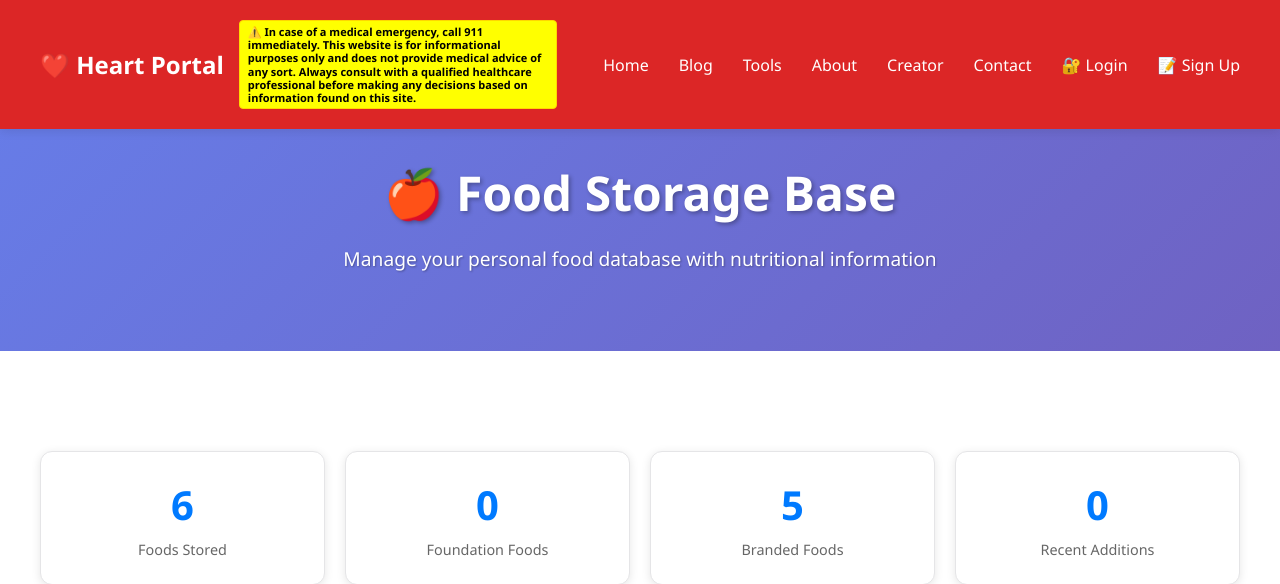
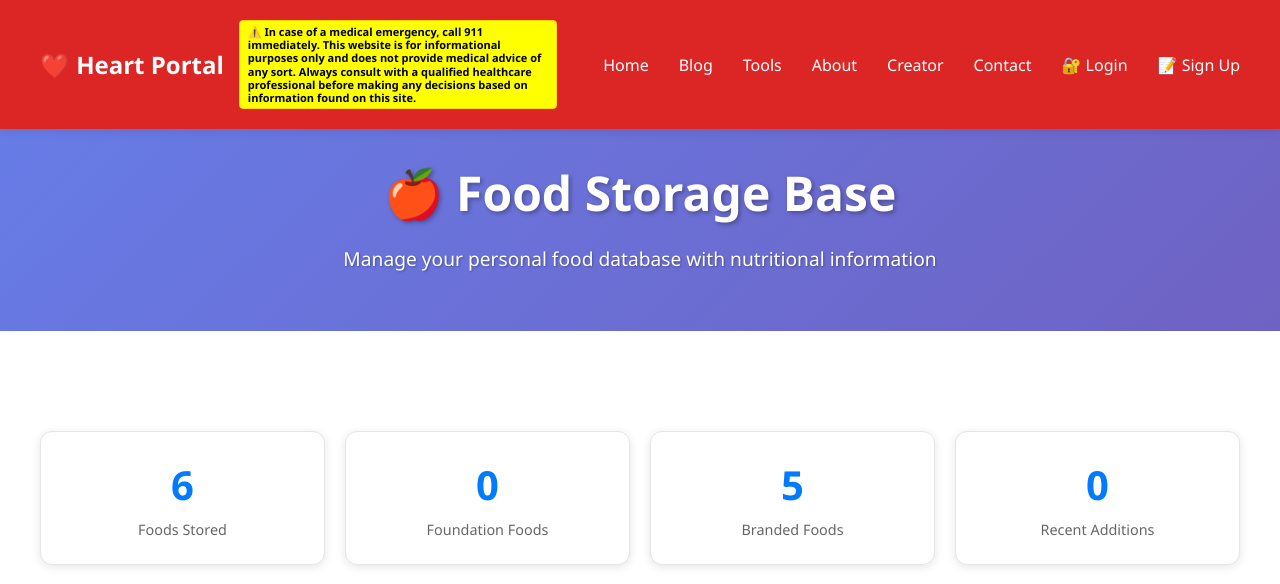
Before and after one commit to rwreynolds/Heart-Portal-Main, a Flask app: template Food-Base/templates/index.html in a window 1280 px wide. Shown: the top 584 px of the page. Run offline with Flask 3, Linux system fonts and the light colour scheme; the template is opened without the code that fills it, so the values that code supplies are empty; data comes from the database, SQL or seed files in the repository.

Commit message:
Reduce hero section height on Nutrition Database and Food Storage pages
- Change bottom padding from 40px to 20px on both pages
- Matches landing page and other main app pages hero section height
- Consistent hero section styling across all applications

```diff
--- a/Food-Base/templates/index.html
+++ b/Food-Base/templates/index.html
@@ -7,7 +7,7 @@
         /* Hero section styling */
         .hero {
             text-align: center;
-            padding: 60px 0 40px;
+            padding: 60px 0 20px;
             color: white;
         }
         .hero h1 {
--- a/Nutrition-Database/templates/index.html
+++ b/Nutrition-Database/templates/index.html
@@ -7,7 +7,7 @@
         /* Home page styling */
         .hero {
             text-align: center;
-            padding: 60px 0 40px;
+            padding: 60px 0 20px;
             color: white;
         }
         .hero h1 {
```
